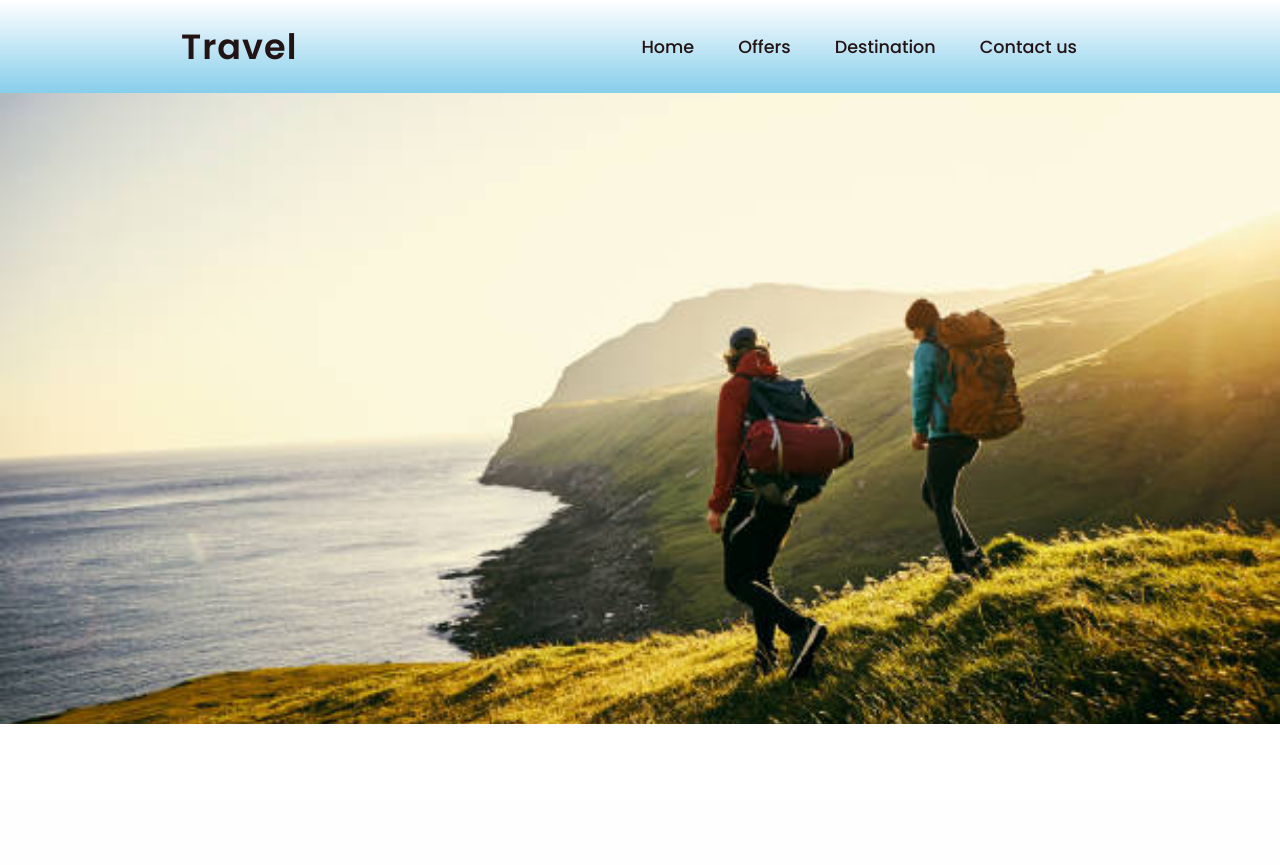
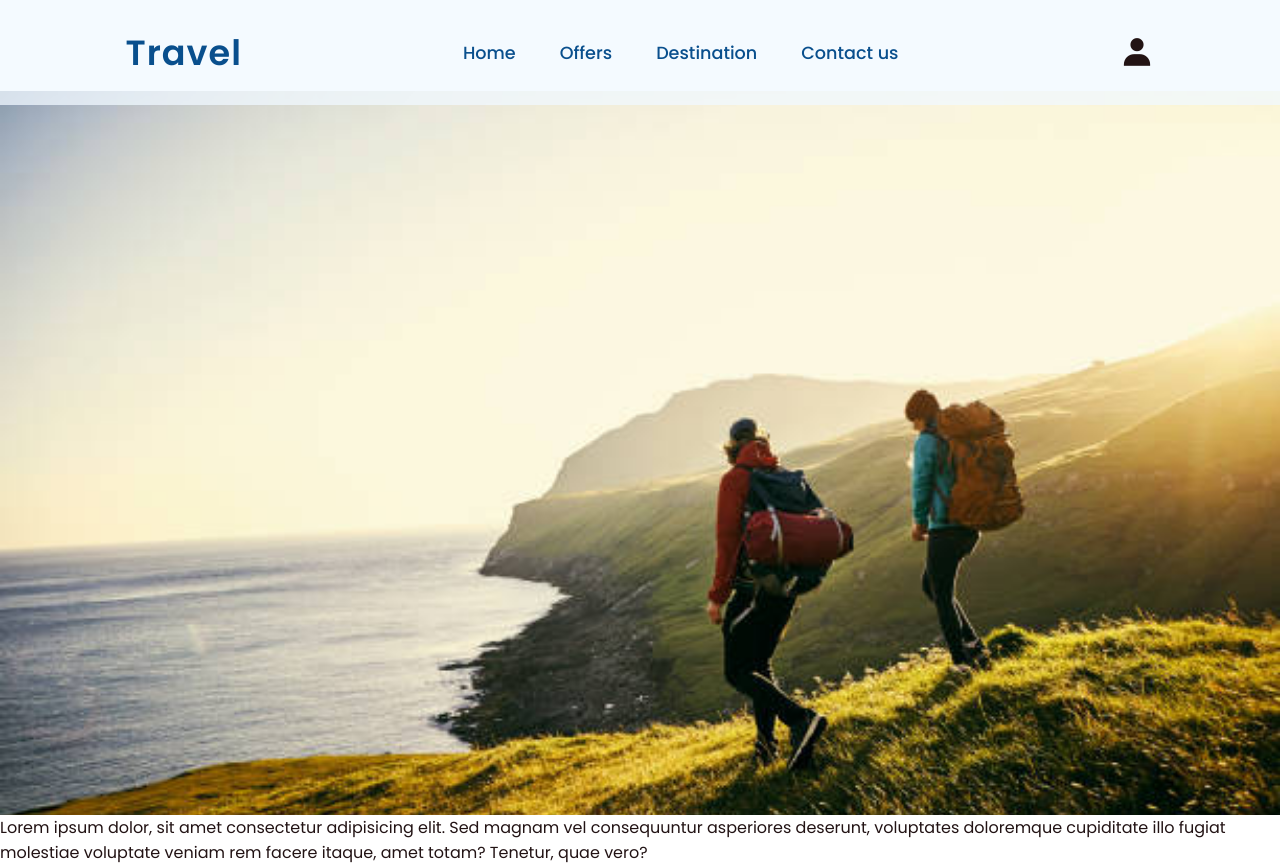
Before and after one commit to eniisthaqii/Tourism-Webpage, a PHP site: page /home.html in a window 1280 px wide. Before the commit the page ends 724 px from the top, so only its background shows below. Run offline with PHP 8.4, Linux system fonts and the light colour scheme.

Commit message:
header-modified(style.css)

```diff
--- a/CSS/style.css
+++ b/CSS/style.css
@@ -12,7 +12,7 @@ body{
     background-color: #fff;
     color: #221314;
 }
-header{
+.header{
     position: fixed;
     top: 0;
     right: 0;
@@ -21,35 +21,44 @@ header{
     display: flex;
     align-items: center;
     justify-content: space-around;
-    background: transparent;
-    padding: 20px;
+    background: rgb(240 248 255 / 75%);;
+    padding: 26px;
     transition: ease-in-out .40s;
-    background: linear-gradient(to top, #87CEEB, white);
 }
-.logo{
+
+.header .logo
+{
     font-size: 35px;
     font-weight: 600;
     letter-spacing: 1px;
-   color: #221314;
+    color: #094f8d;
   }
-.navbar{
+
+
+.header .navbar
+  {
       display: flex;
+      list-style-type: none;
   }
-.navbar a{
-    color: #221314;
+
+.header .navbar a
+  {
+    color: #094f8d;
     font-size: 17.6px;
     font-weight: 500;
     padding: 10px 22px;
     border-radius: 4px;
     transition: ease .40s;
 }
-.navbar a:hover{
+
+.header .navbar a:hover{
     background-color: #fff;
-    color: #221314;
+    color: #094f8d;
     box-shadow: 5px 10px 30px rgb(85 85 85 / 20%);
     border-radius: 9px;
 }
-.navbar a:active {
+
+.header .navbar a:active {
     background-color: #fff;
     color: #221314;
     box-shadow: inset 5px 10px 30px #B0E0E6;
@@ -68,7 +77,8 @@ header{
     font-size: 35px;
     z-index: 10001;
     cursor: pointer;
-    display: none;
+    display: inline;
+
 }
 
 
@@ -77,6 +87,7 @@ main{
     align-items: center;
     width: 100%;
     height: 100%;
+    margin-top: 91px; /* hapsir nga lart qe mos me u shfaq detajet e main ne header(Slider)*/
 }
 
 
@@ -93,6 +104,5 @@ main{
     z-index: 999; /* Give the photo a lower z-index than the header */
     width: 100%;
     max-height: 90.5vh;
-
     object-fit: cover;
 }
--- a/home.html
+++ b/home.html
@@ -26,9 +26,9 @@
     <!--Header-->
 
     <header>
+        <div class="header">
             <a href="#" class="logo">Travel</a>
-        <div class="bx bx-menu" id="menu-icon"></div>
-        <div class="bx bxs-user" id="UserLogin-icon"></div>
+
 
             <ul class="navbar">
                 <li><a href="home.html">Home</a></li>
@@ -36,6 +36,11 @@
                 <li><a href="#">Destination</a></li>
                 <li><a href="#">Contact us</a></li>
             </ul>
+            <div class="bx bxs-user" id="UserLogin-icon"></div>
+        </div>
+        <div class="nav-logreg">
+            <div class="bx bx-menu" id="menu-icon"></div>
+        </div>
     </header>
 
     <!--Header-->
@@ -49,6 +54,7 @@
         <!--Image slider-->
     </main>
 
+    <p> Lorem ipsum dolor, sit amet consectetur adipisicing elit. Sed magnam vel consequuntur asperiores deserunt, voluptates doloremque cupiditate illo fugiat molestiae voluptate veniam rem facere itaque, amet totam? Tenetur, quae vero?</p>
 
     <!--Home-->
 
--- a/offers.html
+++ b/offers.html
@@ -24,8 +24,9 @@
             </ul>
         </div>
     </header>
+    <!--Header-->
 
-    <!--Header-->
+
     <section class="offers" id="offers">
 
         <div class="title" id="title">
```
Lines whose indentation alone changed are shown as unchanged.
